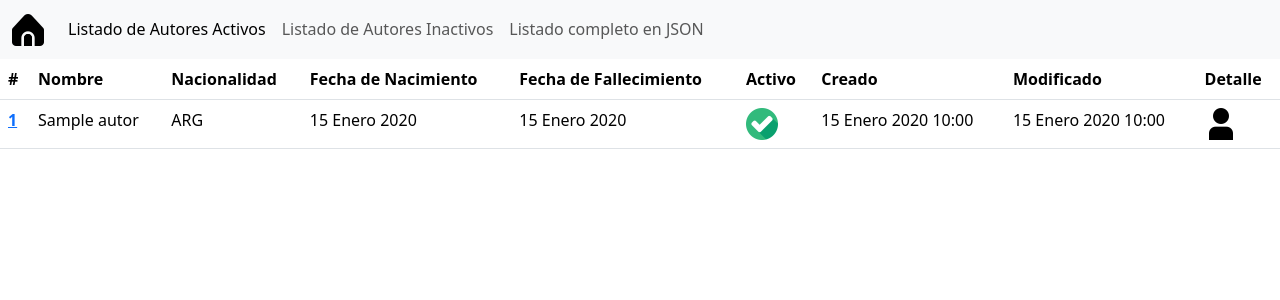
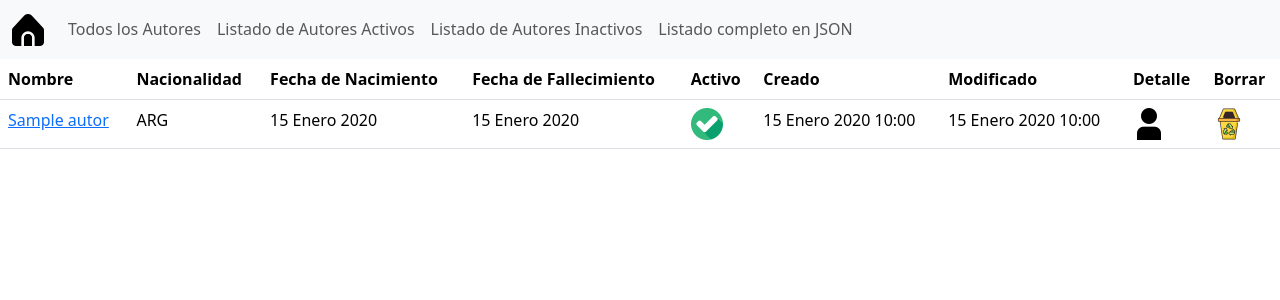
Before and after one commit to leanr264/tp-alkemy-django, a Django app: page /autores/lista_activos/ in a window 1280 px wide. Shown: the top 300 px of the page. Run offline with Django 5.2, Linux system fonts and the light colour scheme; tables that the repository leaves empty hold one stand-in row (values such as "Sample post").

Commit message:
borrar autor y modficar estado

```diff
--- a/src/app_autores/urls.py
+++ b/src/app_autores/urls.py
@@ -6,7 +6,11 @@ app_name = 'app_autores'
 urlpatterns = [
     path('presentacion/', views.vista_presentacion, name='presentacion'),
     path('detalle/<int:id>/', views.detalle_autor, name='detalle'),
+    path('lista_autores/', views.listar_autores, name='lista_autores'),
     path('lista_activos/', views.listar_autores_activos, name='lista_activos'),
     path('lista_inactivos/', views.listar_autores_inactivos, name='lista_inactivos'),
     path('lista_json/', views.listar_autores_json, name='lista_json'),
+    path('borrar/<int:id>/', views.borrar_autor, name='borrar'),
+    path('modificar_estado/<int:id>/',
+         views.modificar_estado, name='modificar_estado'),
 ]
--- a/src/app_autores/views.py
+++ b/src/app_autores/views.py
@@ -1,6 +1,7 @@
 from django.shortcuts import render, get_object_or_404, get_list_or_404
 from django.core import serializers
-from django.http import JsonResponse
+from django.http import JsonResponse, HttpResponseRedirect
+from django.urls import reverse
 from . models import Autor
 # Create your views here.
 
@@ -14,6 +15,13 @@ def detalle_autor(request, id):
     return render(request,
                   'app_autores/detalle.html',
                   {'autor': autor})
+
+
+def listar_autores(request):
+    autores = Autor.objects.all()
+    return render(request,
+                  'app_autores/listar.html',
+                  {'autores': autores})
 
 
 def listar_autores_activos(request):
@@ -34,3 +42,16 @@ def listar_autores_json(request):
     autores = get_list_or_404(Autor)
     autores_json = serializers.serialize('json', autores)
     return JsonResponse(autores_json, safe=False)
+
+
+def borrar_autor(request, id):
+    autor_a_borrar = get_object_or_404(Autor, id=id)
+    autor_a_borrar.delete()
+    return HttpResponseRedirect(reverse('app_autores:lista_autores'))
+
+
+def modificar_estado(request, id):
+    autor_a_modificar = get_object_or_404(Autor, id=id)
+    autor_a_modificar.activo = not autor_a_modificar.activo
+    autor_a_modificar.save()
+    return HttpResponseRedirect(reverse('app_autores:lista_autores'))
--- a/src/templates/app_autores/detalle.html
+++ b/src/templates/app_autores/detalle.html
@@ -11,8 +11,8 @@
       <h5 class="card-title">{{autor.nombre}}</h5>
       <p class="card-text">Nacido el {{autor.fecha_nacimiento}}</p>
       <p class="card-text">En {{autor.nacionalidad}}</p>
-      <p class="card-text">{{autor.id}}</p>
-      <a href="{% url 'app_autores:presentacion'%}" class="btn btn-primary">
+      <p class="card-text">Número de Identificación {{autor.id}}</p>
+      <a href="{% url 'app_autores:lista_autores' %}" class="btn btn-primary">
         <img src="{% static 'img/atras.png' %}" alt="Volver" width=32px>
       </a>
     </div>
--- a/src/templates/app_autores/listar.html
+++ b/src/templates/app_autores/listar.html
@@ -6,7 +6,6 @@
 <table class="table">
     <thead>
         <tr>
-            <th scope="col">#</th>
             <th scope="col">Nombre</th>
             <th scope="col">Nacionalidad</th>
             <th scope="col">Fecha de Nacimiento</th>
@@ -15,13 +14,17 @@
             <th scope="col">Creado</th>
             <th scope="col">Modificado</th>
             <th scope="col">Detalle</th>
+            <th scope="col">Borrar</th>
         </tr>
     </thead>
     <tbody>
         {% for autor in autores %}
         <tr>
-            <th scope="row"><a href="{% url 'app_autores:detalle' autor.id %}">{{autor.id}}</a></th>
-            <td>{{autor.nombre}}</td>
+            <td>
+                <a href="{% url 'app_autores:detalle' autor.id %}">
+                    {{autor.nombre}}
+                </a>
+            </td>
             <td>{{autor.nacionalidad}}</td>
             <td>{{autor.fecha_nacimiento}}</td>
 
@@ -31,21 +34,28 @@
                 <td>Vive</td>
             {% endif %}
 
-            {% if autor.activo %}
-                <td>
-                    <img src="{% static 'img/activo.png' %}" alt="SI" width=32px>
-                </td>
-            {% else %}
-                <td>
-                    <img src="{% static 'img/inactivo.png' %}" alt="NO" width=32px>
-                </td>
-            {% endif %}
+            <td>
+                <a href="{% url 'app_autores:modificar_estado' autor.id %}">
+                    {% if autor.activo %}
+                        <img src="{% static 'img/activo.png' %}" alt="SI" width="32px">
+                    {% else %}
+                        <img src="{% static 'img/inactivo.png' %}" alt="NO" width="32px">
+                    {% endif %}
+                </a>
+            </td>
 
             <td>{{autor.creado}}</td>
             <td>{{autor.modificado}}</td>
+
             <td>
                 <a href="{% url 'app_autores:detalle' autor.id %}">
                     <img src="{% static 'img/detalle.png' %}" alt="Ir a detalle">
+                </a>
+            </td>
+
+            <td>
+                <a href="{% url 'app_autores:borrar' autor.id %}">
+                    <img src="{% static 'img/borrar.png' %}" alt="borrar" width="32px">
                 </a>
             </td>
           </tr>
--- a/src/templates/base.html
+++ b/src/templates/base.html
@@ -32,7 +32,10 @@
                 <div class="collapse navbar-collapse" id="navbarNav">
                     <ul class="navbar-nav">
                         <li class="nav-item">
-                            <a class="nav-link active" aria-current="page" href="{% url 'app_autores:lista_activos'%}">Listado de Autores Activos</a>
+                            <a class="nav-link" href="{% url 'app_autores:lista_autores'%}">Todos los Autores</a>
+                        </li>
+                        <li class="nav-item">
+                            <a class="nav-link" href="{% url 'app_autores:lista_activos'%}">Listado de Autores Activos</a>
                         </li>
                         <li class="nav-item">
                             <a class="nav-link" href="{% url 'app_autores:lista_inactivos'%}">Listado de Autores Inactivos</a>
```
Also changed, not shown: src/static/img/borrar.png (added).
